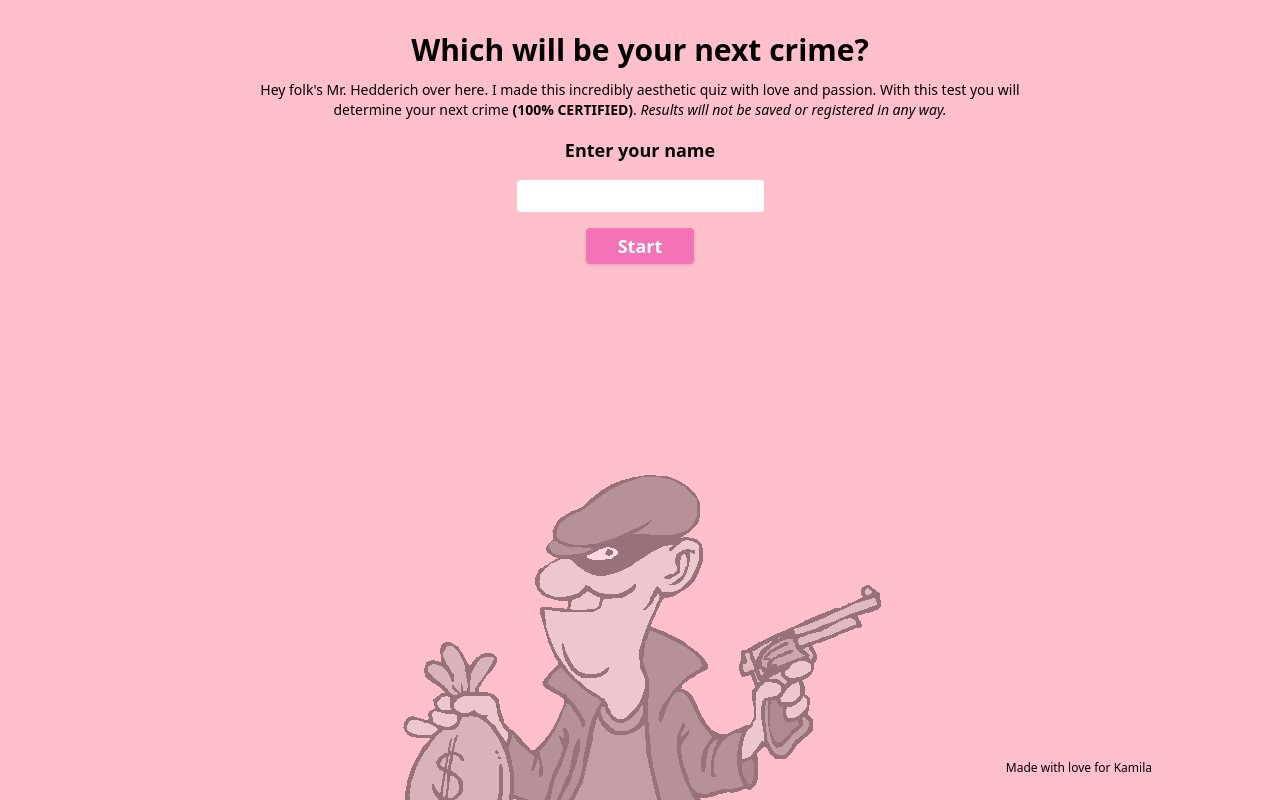
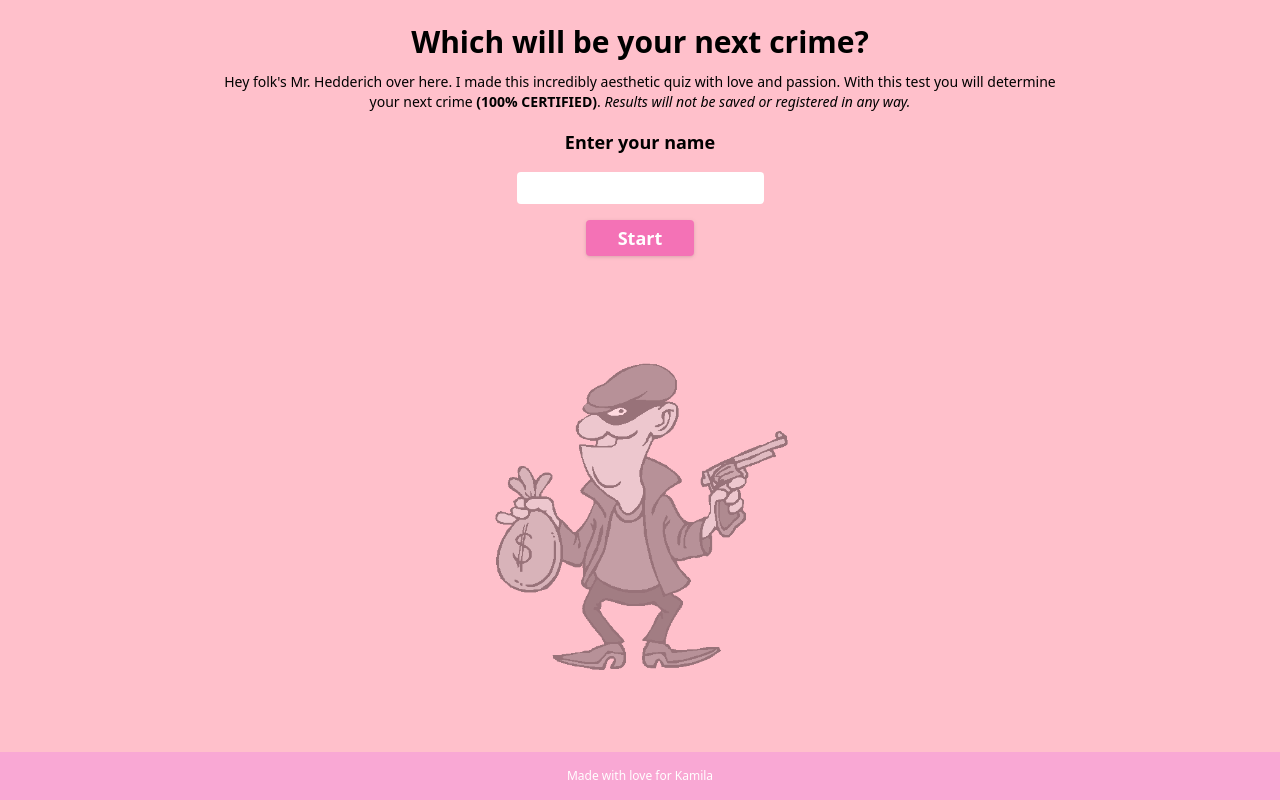
Before and after one commit to Robbyro10/uquiz, a Next.js app: page / in a window 1280 px wide. Shown: the top 800 px of the page. Built offline with nearby package versions, Linux system fonts and the light colour scheme.

Commit message:
improved styling

```diff
--- a/components/layouts/QuizLayout.tsx
+++ b/components/layouts/QuizLayout.tsx
@@ -9,7 +9,7 @@ interface Props extends PropsWithChildren {
 
 export const QuizLayout: FC<Props> = ({children, title, pageDescription}) => {
   return (
-    <>
+    <div className='flex flex-col py-3'>
     <Head>
         <title>{title}</title>
         <meta name="description" content={pageDescription} />
@@ -20,6 +20,6 @@ export const QuizLayout: FC<Props> = ({children, title, pageDescription}) => {
         {children}
     </main>
     <Footer />
-    </>
+    </div>
   )
 }
--- a/components/ui/Footer.tsx
+++ b/components/ui/Footer.tsx
@@ -2,8 +2,8 @@ import React from 'react'
 
 export const Footer = () => {
   return (
-    <footer>
-        <h1 className='text-xs py-2 absolute bottom-4 right-32'>Made with love for Kamila</h1>
+    <footer className='absolute w-full bottom-0'>
+        <h1 className='text-xs py-4 text-center bg-pink-300 text-white'>Made with love for Kamila</h1>
     </footer>
   )
 }
--- a/pages/index.tsx
+++ b/pages/index.tsx
@@ -62,12 +62,13 @@ export default function Home() {
           Start
         </button>
       </div>
-      <div className="flex justify-center mt-48">
+      <div className="flex justify-center mt-24">
         <Image
           src={criminal}
           priority
           alt="cartoon criminal"
           className="opacity-40 grayscale"
+          width={300}
         />
       </div>
     </QuizLayout>
--- a/pages/quiz/results.tsx
+++ b/pages/quiz/results.tsx
@@ -23,7 +23,7 @@ const ResultsPage = () => {
         <Title body={result.title} />
         <p>{result.desc}</p>
       </div>
-      <div className="flex justify-center">
+      <div className="flex justify-center mx-4">
         <div className="flex flex-col mt-10">
           <Image
             src={result.img}
@@ -37,9 +37,7 @@ const ResultsPage = () => {
             Retake Test
           </button>
         </div>
-
       </div>
-
     </QuizLayout>
   );
 };
--- a/styles/globals.css
+++ b/styles/globals.css
@@ -2,10 +2,9 @@
 @tailwind components;
 @tailwind utilities;
 
-html,
 body {
-  padding: 10px;
   max-width: 100vw;
+  height: 100%;
   overflow-x: hidden;
   background-color: pink;
   min-height: 100vh;
```
Lines whose indentation alone changed are shown as unchanged.
